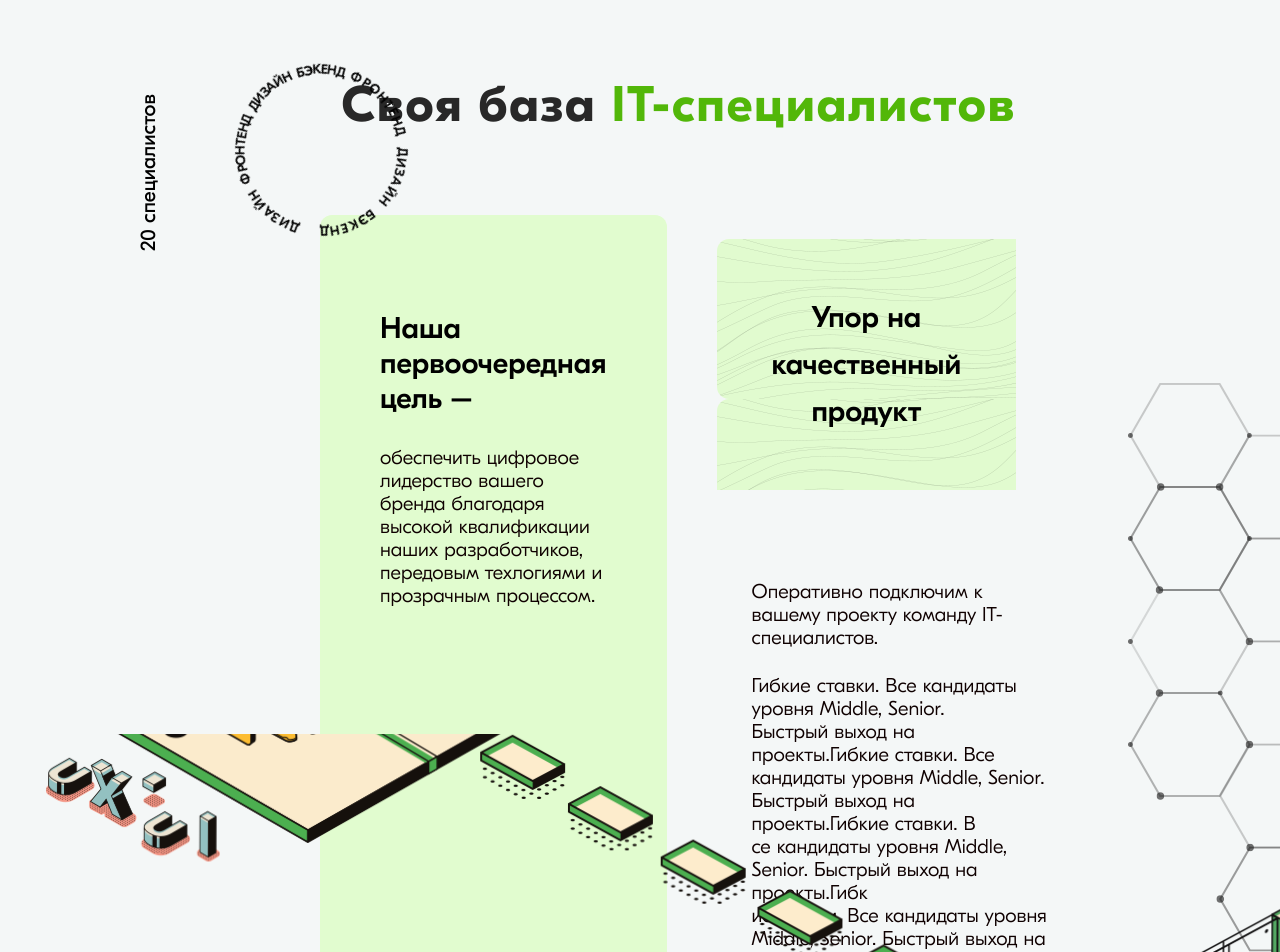
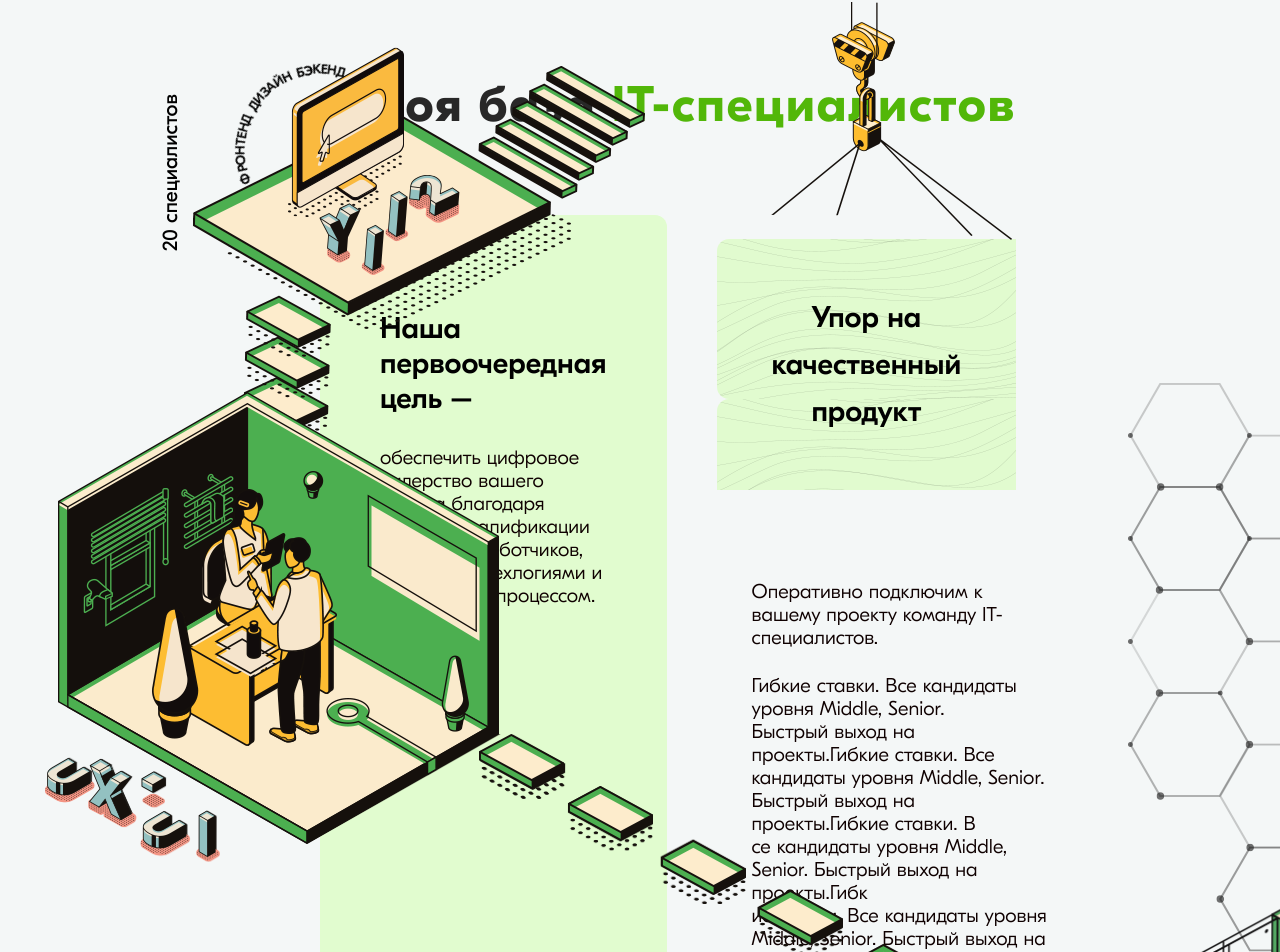
Before and after one commit to apuc/-outstaffing_land, a Vue app: page / in a window 1280 px wide. Shown: the part 1297-2249 px from the top of the page. Built offline with nearby package versions, Linux system fonts and the light colour scheme.

Commit message:
new(ItSpecialist): добавил отдельные изображения

```diff
--- a/src/components/itSpecialist/ItSpecialist.vue
+++ b/src/components/itSpecialist/ItSpecialist.vue
@@ -1,10 +1,25 @@
 <template>
   <section class="it_specialist">
-    <div class="number-specialist">
-      20 специалистов
-    </div>
-    <div class="square">
-      <img src="../../assets/img/2block/1.png" alt="1">
+    <div class="container-absolute-it-specialist">
+      <div class="number-specialist">
+        20 специалистов
+      </div>
+      <div class="square">
+        <img class="img-1" src="../../assets/img/2block/1.png" alt="1">
+      </div>
+      <img src="../../assets/img/2block/2.png" alt="" class="img-2">
+      <img src="../../assets/img/2block/3.png" alt="" class="img-3">
+      <img src="../../assets/img/2block/4.png" alt="" class="img-4">
+      <img src="../../assets/img/2block/5.png" alt="" class="img-5">
+      <img src="../../assets/img/2block/6.png" alt="" class="img-6">
+      <img src="../../assets/img/2block/7.png" alt="" class="img-7">
+      <img src="../../assets/img/2block/8.png" alt="" class="img-8">
+      <img src="../../assets/img/2block/9.png" alt="" class="img-9">
+      <img src="../../assets/img/2block/8.png" alt="" class="img-10">
+      <img src="../../assets/img/2block/8.png" alt="" class="img-11">
+      <img src="../../assets/img/2block/8.png" alt="" class="img-12">
+      <img src="../../assets/img/2block/8.png" alt="" class="img-13">
+      <img src="../../assets/img/2block/8.png" alt="" class="img-14">
     </div>
     <div class="container">
       <div class="wrapper">
@@ -48,12 +63,15 @@
 
 <script>
 import ScrollReveal from 'scrollreveal';
+import {CONFIG_IMG_SHOW} from "../../../constants/config";
 
 export default {
   name: "ItSpecialist",
   methods: {
     getScroll: function () {
-      ScrollReveal().reveal('.square', {})
+      for (let i = 1; i < 15; i++) {
+        ScrollReveal().reveal('.img-' + i, CONFIG_IMG_SHOW)
+      }
     }
   },
   mounted() {
@@ -76,9 +94,82 @@ export default {
   animation: 20s moving infinite linear;
 }
 
+.container-absolute-it-specialist, .img-2, .img-3, .img-4, .img-5, .img-6, .img-7, .img-8, .img-9, .img-10, .img-11, .img-12, .img-13, .img-14 {
+  position: absolute;
+}
+
+.img-2, .img-3, .img-4, .img-5, .img-6, .img-7, .img-8, .img-9, .img-10, .img-11, .img-12, .img-13, .img-14 {
+  z-index: 1;
+}
+
+.img-2 {
+  left: 192px;
+  top: 42px;
+}
+
+.img-3 {
+  left: 288px;
+  top: 23px;
+}
+
+.img-4 {
+  left: 319px;
+  top: 150px;
+}
+
+.img-5 {
+  top: 368px;
+  left: 58px;
+}
+
+.img-6 {
+  top: 465px;
+  left: 152px;
+}
+
+.img-7 {
+  top: 734px;
+  left: 45px;
+}
+
+.img-8 {
+  top: 710px;
+  left: 479px;
+}
+
+.img-9 {
+  top: -22px;
+  left: 709px;
+  z-index: 0;
+}
+
+.img-10 {
+  top: 762px;
+  left: 568px;
+}
+
+.img-11 {
+  top: 816px;
+  left: 661px;
+}
+
+.img-12 {
+  top: 866px;
+  left: 758px;
+}
+
+.img-13 {
+  top: 920px;
+  left: 851px;
+}
+
+.img-14 {
+  top: 978px;
+  left: 948px;
+}
+
 .it_specialist {
   background-color: #f4f7f7;
-  position: relative;
   display: grid;
   z-index: -1;
 }
@@ -160,6 +251,7 @@ export default {
 }
 
 .number-specialist {
+  width: 200px;
   position: absolute;
   top: 130px;
   left: 70px;
```
